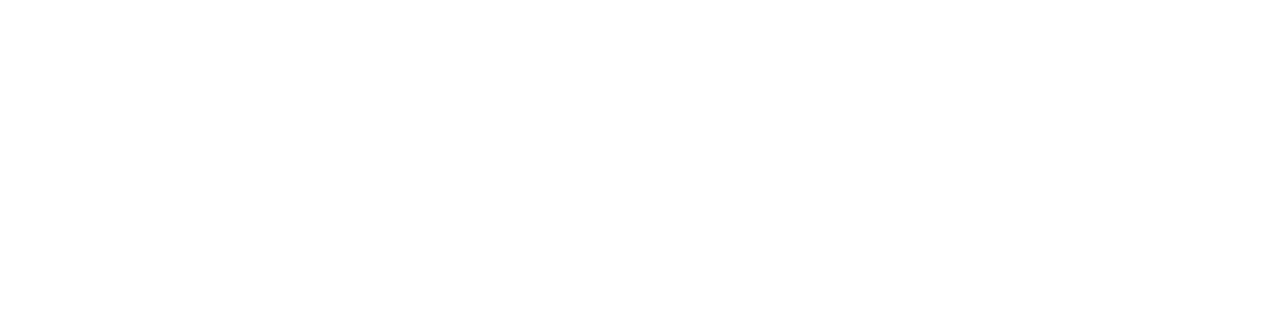
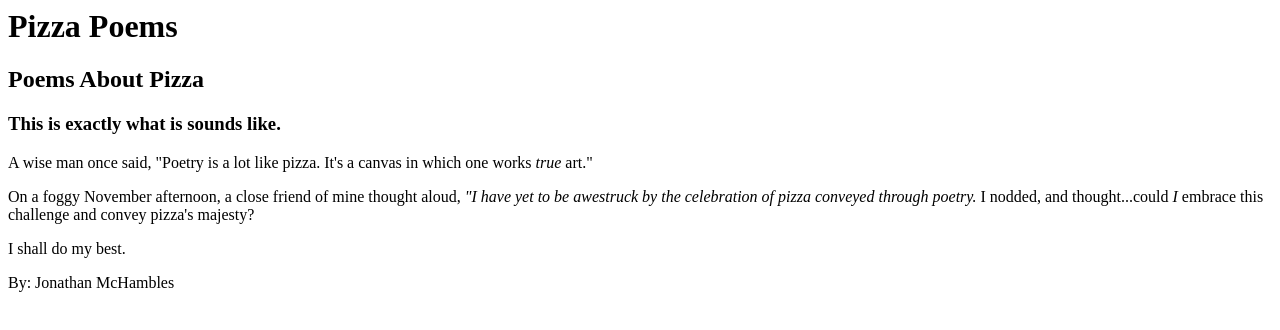
Before and after one commit to thismjsk/html-me-something, a plain HTML site: page index.html in a window 1280 px wide. Drawn offline with Linux system fonts and the light colour scheme.

Commit message:
Titled the page and created an introduction to index.html

```diff
--- a/index.html
+++ b/index.html
@@ -1,11 +1,23 @@
 <html>
 <head>
-    <title></title>
+    <title>Pizza Poems</title>
 
     </head>
     <body>
+    <h1>Pizza Poems</h1>
+        <h2>Poems About Pizza</h2>
+        <h3>This is exactly what is sounds like.</h3>
+        <p>A wise man once said, "Poetry is a lot like pizza. It's a canvas in which one works <em>true</em> art."</p>
+
+        <div><!--this section will act the introduction-->
+            <p>On a foggy November afternoon, a close friend of mine thought aloud, <i>"I have yet to be awestruck by the celebration of pizza conveyed through poetry.</i> I nodded, and thought...could <em>I</em> embrace this challenge and convey pizza's majesty?</p>
+            <p>I shall do my best.</p>
+            <p>By: Jonathan McHambles</p>
+            </div>
+        <div><!--this section will be where the poems live-->
 
 
+        </div>
 
     </body>
 
```
